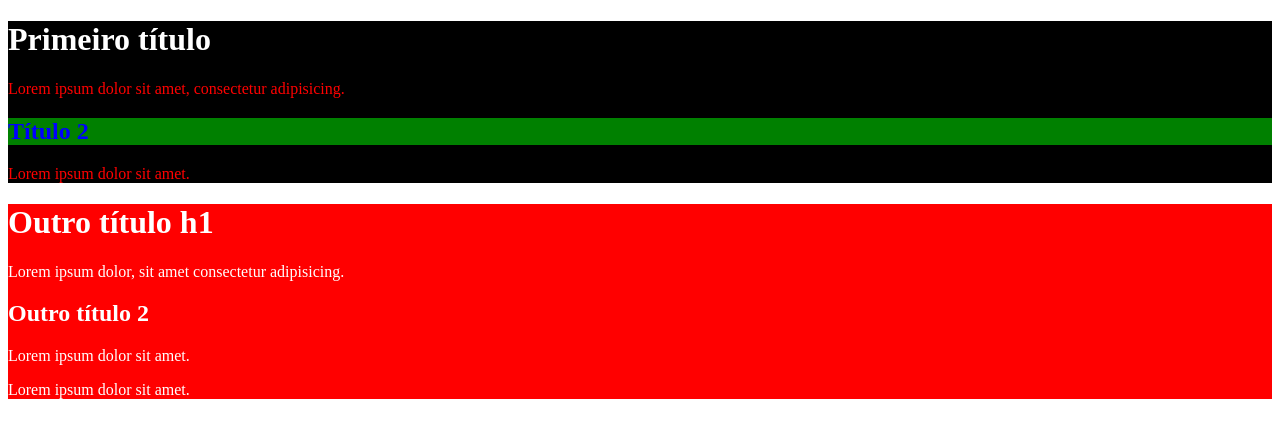
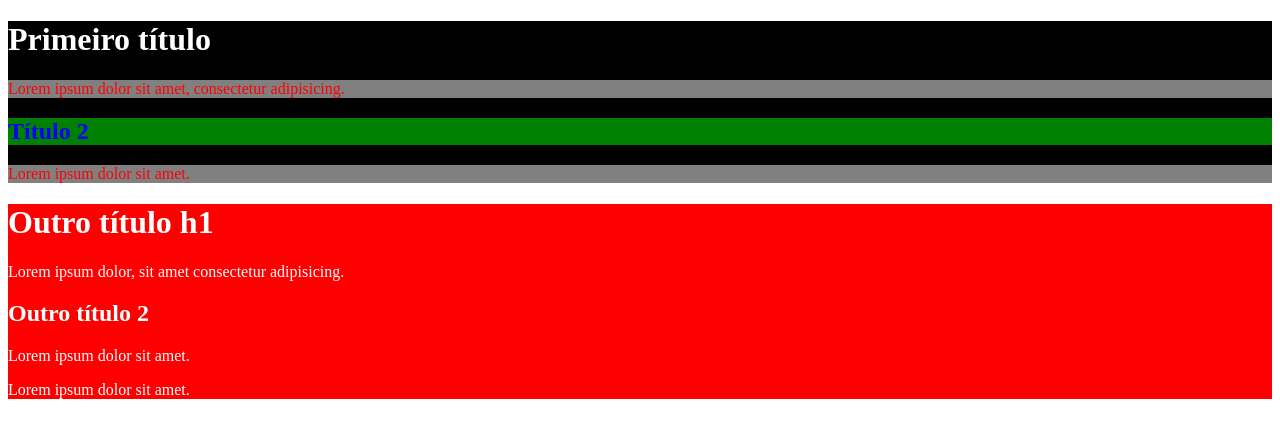
Before and after one commit to hebertphp/DPI_3a_N_2021_2, a plain HTML site: page aula_210921/index.html in a window 1280 px wide. Drawn offline with Linux system fonts and the light colour scheme.

Commit message:
DPI_3a 21/09/21

```diff
--- a/aula_210921/index.html
+++ b/aula_210921/index.html
@@ -11,6 +11,9 @@
         .green-b{background-color: green;}
         .preta-b{background-color: black;}
         .branca-c{color:white;}
+        .preta-b p{
+            background-color: gray;
+        }
         /*
         seletor{color: cor;}  color: cor do texto
         seletor{background-color: cor;} background-color:cor do fundo
```
